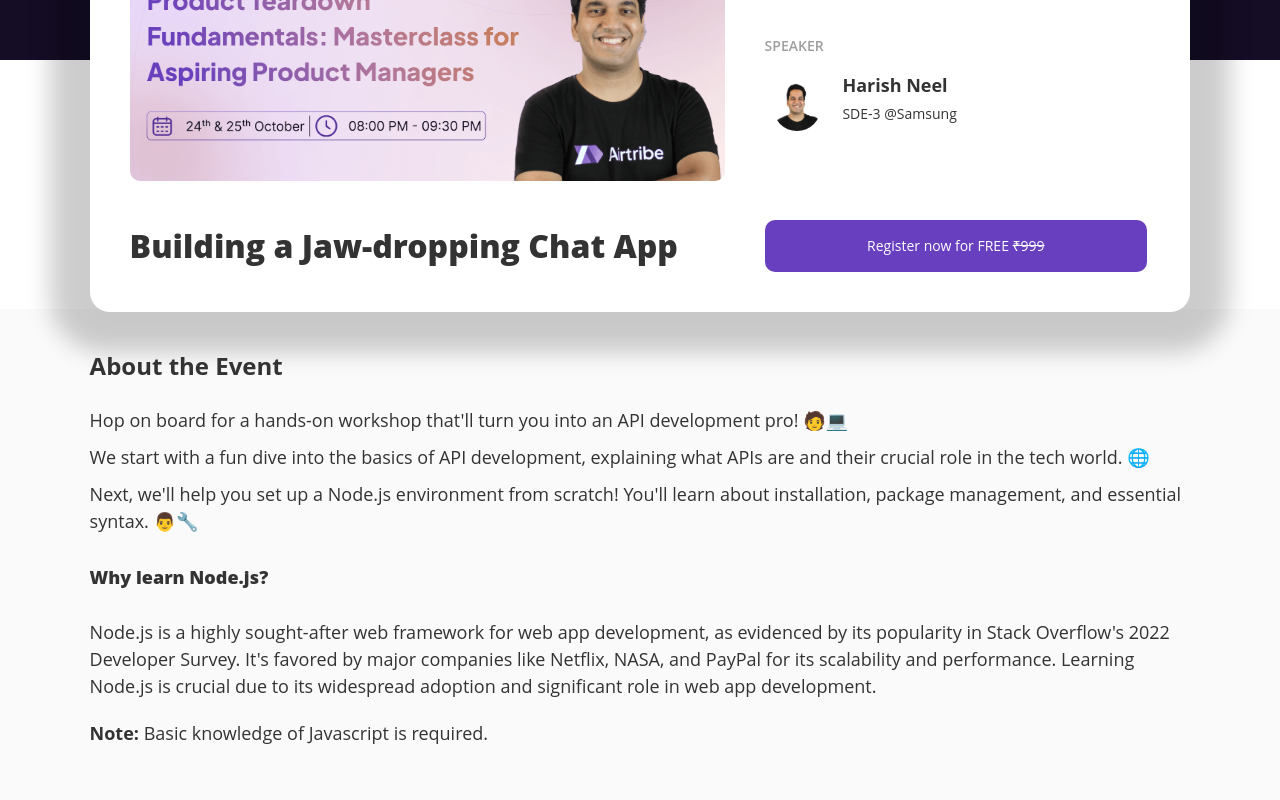
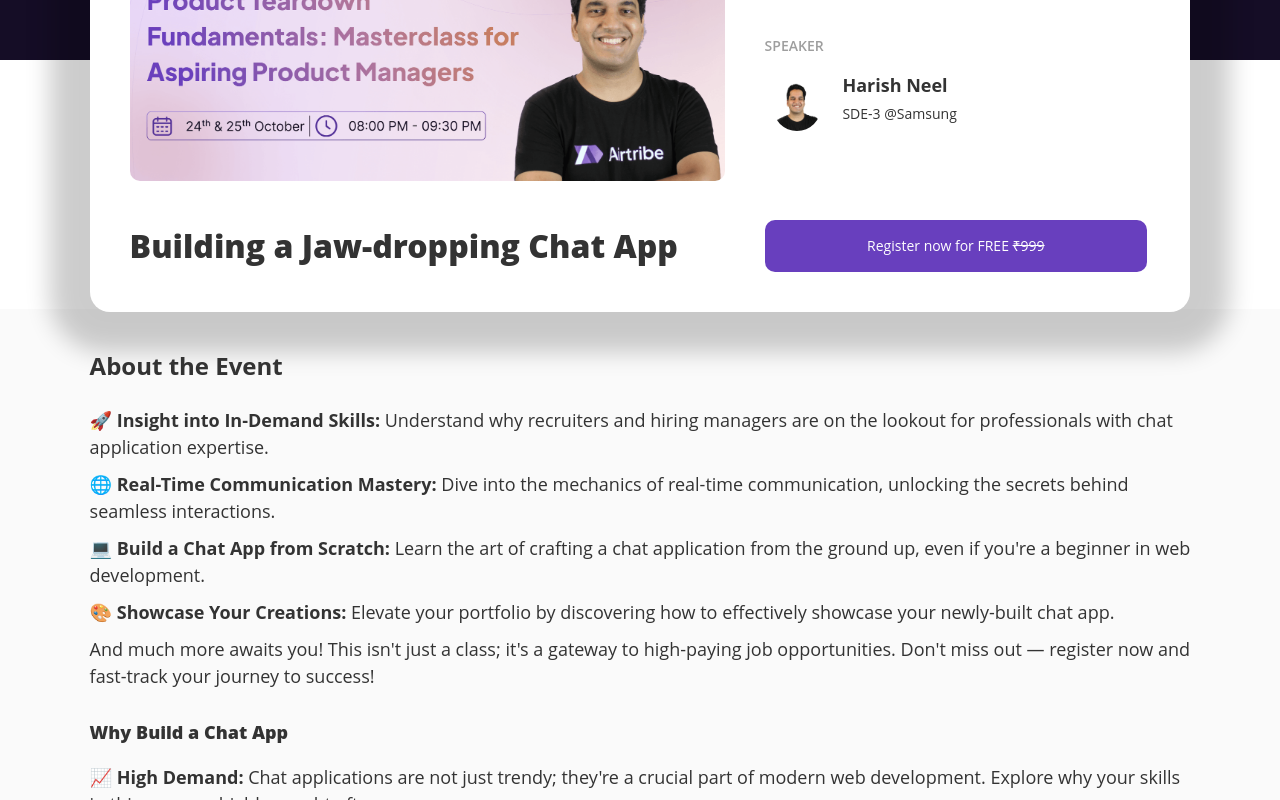
Before and after one commit to NucleusHQ/Nucleus-events, a React (Create React App) app: page /events in a window 1280 px wide. Both pictures are taken after a click on the element 233 px from the left and 840 px from the top of the page. Shown: the part 420-1220 px from the top of the page. Built offline with nearby package versions, Linux system fonts and the light colour scheme.

Commit message:
Data modifications

```diff
--- a/src/components/AboutEvent.jsx
+++ b/src/components/AboutEvent.jsx
@@ -4,43 +4,33 @@
 import image from "../images/Screenshot-2023-10-24-114611.png"
 import workshop from "../images/workshop-resources.15ffb2a.svg"
 
-const AboutEvent = () => {
+const AboutEvent = (props) => {
+
+  const { aboutInfo, whyInfo, targetAudience, takeaways, dateInfo } = props;
+
+  const {startTime, endTime} = dateInfo || {};
+
+  const formattedTimeRange = `${startTime} - ${endTime}`;
+
   return (
     <section class="section-23">
       <div class="div-block-71">
         <h1 class="heading-48">About the Event</h1>
-        <p class="paragraph-27">
-          Hop on board for a hands-on workshop that&#x27;ll turn you into an API
-          development pro! 🧑💻
-        </p>
-        <p class="paragraph-27">
-          We start with a fun dive into the basics of API development,
-          explaining what APIs are and their crucial role in the tech world. 🌐
-        </p>
-        <p class="paragraph-27">
-          Next, we&#x27;ll help you set up a Node.js environment from scratch!
-          You&#x27;ll learn about installation, package management, and
-          essential syntax. 👨🔧
-        </p>
-        <h1 class="heading-65">Why learn Node.js?</h1>
-        <p class="paragraph-28">
-          Node.js is a highly sought-after web framework for web app
-          development, as evidenced by its popularity in Stack Overflow&#x27;s
-          2022 Developer Survey. It&#x27;s favored by major companies like
-          Netflix, NASA, and PayPal for its scalability and performance.
-          Learning Node.js is crucial due to its widespread adoption and
-          significant role in web app development.
-        </p>
-        <p class="paragraph-29">
-          <span class="text-span-35">Note:</span> Basic knowledge of Javascript
-          is required.
-        </p>
+        {aboutInfo.map(item => {
+          return <p dangerouslySetInnerHTML={{ __html: item }} class="paragraph-27"></p>
+        })}
+
+        <h1 class="heading-65">{whyInfo.title}</h1>
+        {whyInfo.content.map(item => {
+          return <p dangerouslySetInnerHTML={{ __html: item }} class="paragraph-27"></p>
+        })}
         <h1 class="heading-49">
-          <strong class="bold-text-15">Who should join</strong>
+          <strong class="bold-text-15">Who Should Join</strong>
         </h1>
         <div class="w-row">
           <div class="w-col w-col-6">
-            <div
+            {targetAudience.slice(0, 2).map(item => {
+              return <div
                 id="w-node-c6bf7205-2f24-d6ec-5c60-a979c3be9dd1-bc0b6753"
                 class="w-layout-layout quick-stack-18 wf-layout-layout"
               >
@@ -55,34 +45,15 @@
                 </div>
                 <div class="w-layout-cell w-layout-cell-3">
                   <h1 class="heading-50">
-                  <strong class="bold-text-16">
-                    Aspiring Product Managers
-                  </strong>
+                    <strong class="bold-text-16">{item}</strong>
                   </h1>
                 </div>
               </div>
-            <div
-              id="w-node-_728894c2-8432-db18-0d27-69c32721c5df-bc0b6753"
-              class="w-layout-layout quick-stack-18 wf-layout-layout"
-            >
-              <div class="w-layout-cell cell-14 w-layout-cell-4">
-                <img
-                  src={download}
-                  loading="lazy"
-                  width="48"
-                  alt=""
-                  class="image-36"
-                />
-              </div>
-              <div class="w-layout-cell w-layout-cell-3">
-                <h1 class="heading-50">
-                  <strong>Product Analysts</strong>
-                </h1>
-              </div>
-            </div>
+            })}
           </div>
           <div class="w-col w-col-6">
-            <div
+            {targetAudience.slice(2, 4).map(item => {
+              return <div
                 id="w-node-c6bf7205-2f24-d6ec-5c60-a979c3be9dd1-bc0b6753"
                 class="w-layout-layout quick-stack-18 wf-layout-layout"
               >
@@ -97,85 +68,27 @@
                 </div>
                 <div class="w-layout-cell w-layout-cell-3">
                   <h1 class="heading-50">
-                  <strong class="bold-text-16">
-                    Aspiring Product Managers
-                  </strong>
+                    <strong class="bold-text-16">{item}</strong>
                   </h1>
                 </div>
               </div>
-            <div
-              id="w-node-_728894c2-8432-db18-0d27-69c32721c5df-bc0b6753"
-              class="w-layout-layout quick-stack-18 wf-layout-layout"
-            >
-              <div class="w-layout-cell cell-14 w-layout-cell-4">
-                <img
-                  src={download}
-                  loading="lazy"
-                  width="48"
-                  alt=""
-                  class="image-36"
-                />
-              </div>
-              <div class="w-layout-cell w-layout-cell-3">
-                <h1 class="heading-50">
-                  <strong>Product Analysts</strong>
-                </h1>
-              </div>
-            </div>
+            })}
           </div>
         </div>
         <h1 class="heading-49">
           <strong>Key takeaways</strong>
         </h1>
         <div class="columns-4 w-row">
+          {takeaways.map((item, index) => {
+            return (
               <div class="w-col w-col-4 w-col-stack">
                 <div class="div-block-72">
-              <h1 class="heading-51">01</h1>
-              <h1 class="heading-52">Understand essential Product Concepts</h1>
+                  <h1 class="heading-51">{`0` + String(Number(index) + 1)}</h1>
+                  <h1 class="heading-52">{item}</h1>
                 </div>
               </div>
-          <div class="w-col w-col-4 w-col-stack">
-            <div class="div-block-72">
-              <h1 class="heading-51">02</h1>
-              <h1 class="heading-52">
-                Learn how to do approach Product
-              </h1>
-            </div>
-          </div>
-          <div class="w-col w-col-4 w-col-stack">
-            <div class="div-block-72">
-              <h1 class="heading-51">03</h1>
-              <h1 class="heading-52">
-                How to build a Product <br />
-                portfolio
-              </h1>
-            </div>
-          </div>
-        </div>
-        <div class="columns-4 w-row">
-          <div class="w-col w-col-4 w-col-stack">
-            <div class="div-block-72">
-              <h1 class="heading-51">01</h1>
-              <h1 class="heading-52">Understand essential Product Concepts</h1>
-            </div>
-          </div>
-          <div class="w-col w-col-4 w-col-stack">
-            <div class="div-block-72">
-              <h1 class="heading-51">02</h1>
-              <h1 class="heading-52">
-                Learn how to do approach Product
-              </h1>
-            </div>
-          </div>
-          <div class="w-col w-col-4 w-col-stack">
-            <div class="div-block-72">
-              <h1 class="heading-51">03</h1>
-              <h1 class="heading-52">
-                How to build a Product <br />
-                portfolio
-              </h1>
-            </div>
-          </div>
+            )
+          })}
         </div>
         <h1 class="heading-49">
           <strong>Schedule</strong>
@@ -193,13 +106,13 @@
             </div>
             <div class="w-col w-col-8 w-col-medium-4 w-col-small-4 w-col-tiny-4">
               <h1 class="heading-53">
-                <strong>Session 1</strong>
+                <strong>Event</strong>
               </h1>
               <h1 class="heading-54">
                 <span class="text-span-34">
                   <strong class="bold-text-17">  </strong>
                 </span>
-                <strong class="bold-text-18">8:00 PM - 9:30 PM</strong>
+                <strong class="bold-text-18">{formattedTimeRange}</strong>
               </h1>
             </div>
             <div class="column-10 w-col w-col-2 w-col-medium-4 w-col-small-4 w-col-tiny-4">
--- a/src/data/events.js
+++ b/src/data/events.js
@@ -22,6 +22,24 @@
             startTime: "11:00 AM",
             endTime: "9:00 PM",
         },
+        about: ["<strong>🚀 Insight into In-Demand Skills:</strong> Understand why recruiters and hiring managers are on the lookout for professionals with chat application expertise.",
+            "<strong>🌐 Real-Time Communication Mastery:</strong> Dive into the mechanics of real-time communication, unlocking the secrets behind seamless interactions.",
+            "<strong>💻 Build a Chat App from Scratch:</strong> Learn the art of crafting a chat application from the ground up, even if you're a beginner in web development.",
+            "<strong>🎨 Showcase Your Creations:</strong> Elevate your portfolio by discovering how to effectively showcase your newly-built chat app.",
+            "And much more awaits you! This isn't just a class; it's a gateway to high-paying job opportunities. Don't miss out — register now and fast-track your journey to success!"
+        ],
+        whyInfo: {
+            title: "Why Build a Chat App",
+            content: [
+                "<strong>📈 High Demand:</strong> Chat applications are not just trendy; they're a crucial part of modern web development. Explore why your skills in this area are highly sought after.",
+                "<strong>🔄 Real-Time is the Future:</strong> Get to know the magic behind real-time communication and why it's the driving force behind many successful apps.",
+                "<strong>🛠️ Build Something Amazing:</strong> Imagine creating a chat app from scratch, showcasing your creativity and technical prowess. We'll guide you through the process, step by step.",
+                "<strong>💼 Career Boost:</strong> Elevate your career prospects by adding chat application development to your skill set. Open doors to exciting opportunities.",
+                "Ready to level up your web development journey? Click above to <strong>register</strong> for the masterclass and set yourself on the path to success. We can't wait to see you on the other side!"
+            ]
+        },
+        takeaways: ["Why hiring managers love chat-applications", "How real-time communication works", "How to build a chat app from scratch", "The right way of showcasing your chat app"],
+        targetAudience: ["Early career developer", "Self-taught programmers", "Aspiring developers", "College students"],
         isRunning: true
     },
     203: {
--- a/src/pages/EventInfo.jsx
+++ b/src/pages/EventInfo.jsx
@@ -13,7 +13,7 @@
   const { id } = useParams();
   const eventInfo = events[id];
 
-  const { type, eventId, title, description, guestInfo, dateInfo } = eventInfo || {};
+  const { type, eventId, title, description, guestInfo, dateInfo, about, whyInfo, targetAudience, takeaways } = eventInfo || {};
 
   const { fullName, designation, imgUrl } = guestInfo || {};
   const { month, monthShort, date, day, startTime, endTime } = dateInfo || {};
@@ -31,7 +31,12 @@
           dateInfo={dateInfo}
         />
       </div>
-      <AboutEvent />
+      <AboutEvent
+        aboutInfo={about}
+        whyInfo={whyInfo}
+        targetAudience={targetAudience}
+        takeaways={takeaways}
+        dateInfo={dateInfo} />
       <Bonus />
       <Speaker eventInfo={eventInfo} />
       <Faq />
```
Also changed, not shown: src/components/Speaker.jsx (line endings or trailing spaces), 1 other file (tests, documents, lock files or other folders). Lines whose indentation alone changed are shown as unchanged.
